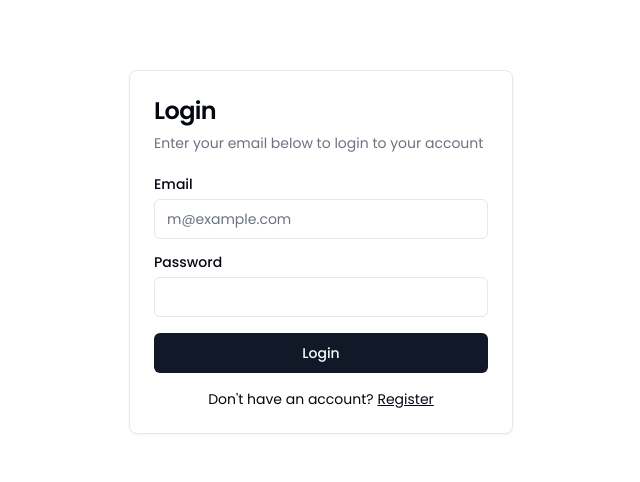
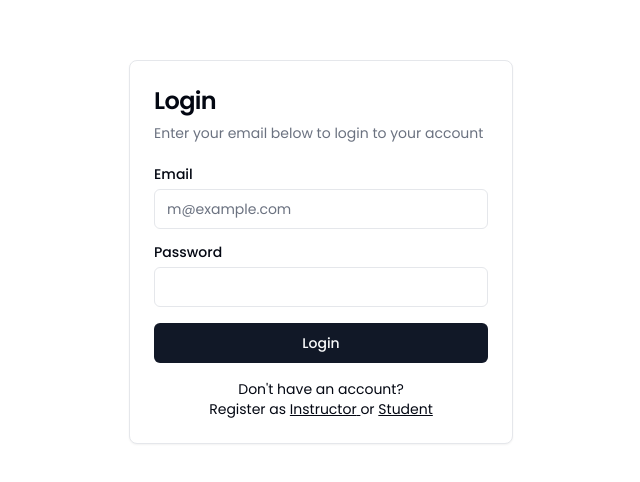
Before and after one commit to Shm-Rsuf/edu-vantage, a Next.js app: page /login in a window 1280 px wide. Shown: the part 148-630 px from the top of the page, without its empty margins (319-959 px from the left). Built offline with nearby package versions, Linux system fonts and the light colour scheme.

Commit message:
login added but not working

```diff
--- /dev/null
+++ b/app/actions/index.js
@@ -0,0 +1,16 @@
+"use server";
+
+import { signIn } from "@/auth";
+
+export async function credentialsLogin(formData) {
+  try {
+    const response = await signIn("credentials", {
+      email: formData.get("email"),
+      password: formData.get("password"),
+      redirect: false,
+    });
+    return response;
+  } catch (error) {
+    throw new Error(error);
+  }
+}
--- a/app/login/_components/login-form.jsx
+++ b/app/login/_components/login-form.jsx
@@ -1,5 +1,7 @@
+"use client";
 import Link from "next/link";
 
+import { credentialsLogin } from "@/app/actions";
 import { Button } from "@/components/ui/button";
 import {
   Card,
@@ -10,45 +12,76 @@ import {
 } from "@/components/ui/card";
 import { Input } from "@/components/ui/input";
 import { Label } from "@/components/ui/label";
+import { useRouter } from "next/navigation";
+import { useState } from "react";
 
 export function LoginForm() {
+  const [error, setError] = useState(null);
+  const router = useRouter();
+  /* handleLoginSubmit */
+  const handleLoginSubmit = async (event) => {
+    event.preventDefault();
+
+    try {
+      const formData = new FormData(event.currentTarget);
+      const response = await credentialsLogin(formData);
+
+      if (!!response.error) {
+        console.error(response.error);
+        setError(response.error);
+      } else {
+        router.push("/courses");
+      }
+    } catch (e) {
+      setError(e.message);
+    }
+  };
+
   return (
-    <Card className="mx-auto max-w-sm w-full">
+    <Card className='mx-auto max-w-sm w-full'>
       <CardHeader>
-        <CardTitle className="text-2xl">Login</CardTitle>
+        <CardTitle className='text-2xl'>Login</CardTitle>
         <CardDescription>
           Enter your email below to login to your account
         </CardDescription>
       </CardHeader>
       <CardContent>
-        <div className="grid gap-4">
-          <div className="grid gap-2">
-            <Label htmlFor="email">Email</Label>
+        {error && <p className='text-red-400 text-center'>{error}</p>}
+        <form onSubmit={handleLoginSubmit}>
+          <div className='grid gap-4'>
+            <div className='grid gap-2'>
+              <Label htmlFor='email'>Email</Label>
               <Input
-              id="email"
-              type="email"
-              placeholder="m@example.com"
+                id='email'
+                name='email'
+                type='email'
+                placeholder='m@example.com'
                 required
               />
             </div>
-          <div className="grid gap-2">
-            <div className="flex items-center">
-              <Label htmlFor="password">Password</Label>
-              {/* <Link href="#" className="ml-auto inline-block text-sm underline">
-                Forgot your password?
-              </Link> */}
+            <div className='grid gap-2'>
+              <div className='flex items-center'>
+                <Label htmlFor='password'>Password</Label>
               </div>
-            <Input id="password" type="password" required />
+              <Input id='password' name='password' type='password' required />
             </div>
-          <Button type="submit" className="w-full">
+            <Button type='submit' className='w-full'>
               Login
             </Button>
           </div>
-        <div className="mt-4 text-center text-sm">
+        </form>
+        <div className='mt-4 text-center text-sm'>
           Don&apos;t have an account?{" "}
-          <Link href="register" className="underline">
-            Register
+          <p>
+            Register as{" "}
+            <Link href='/register/instructor' className='underline'>
+              Instructor{" "}
             </Link>
+            or{" "}
+            <Link href='/register/student' className='underline'>
+              Student
+            </Link>
+          </p>
         </div>
       </CardContent>
     </Card>
```
Lines whose indentation alone changed are shown as unchanged.
